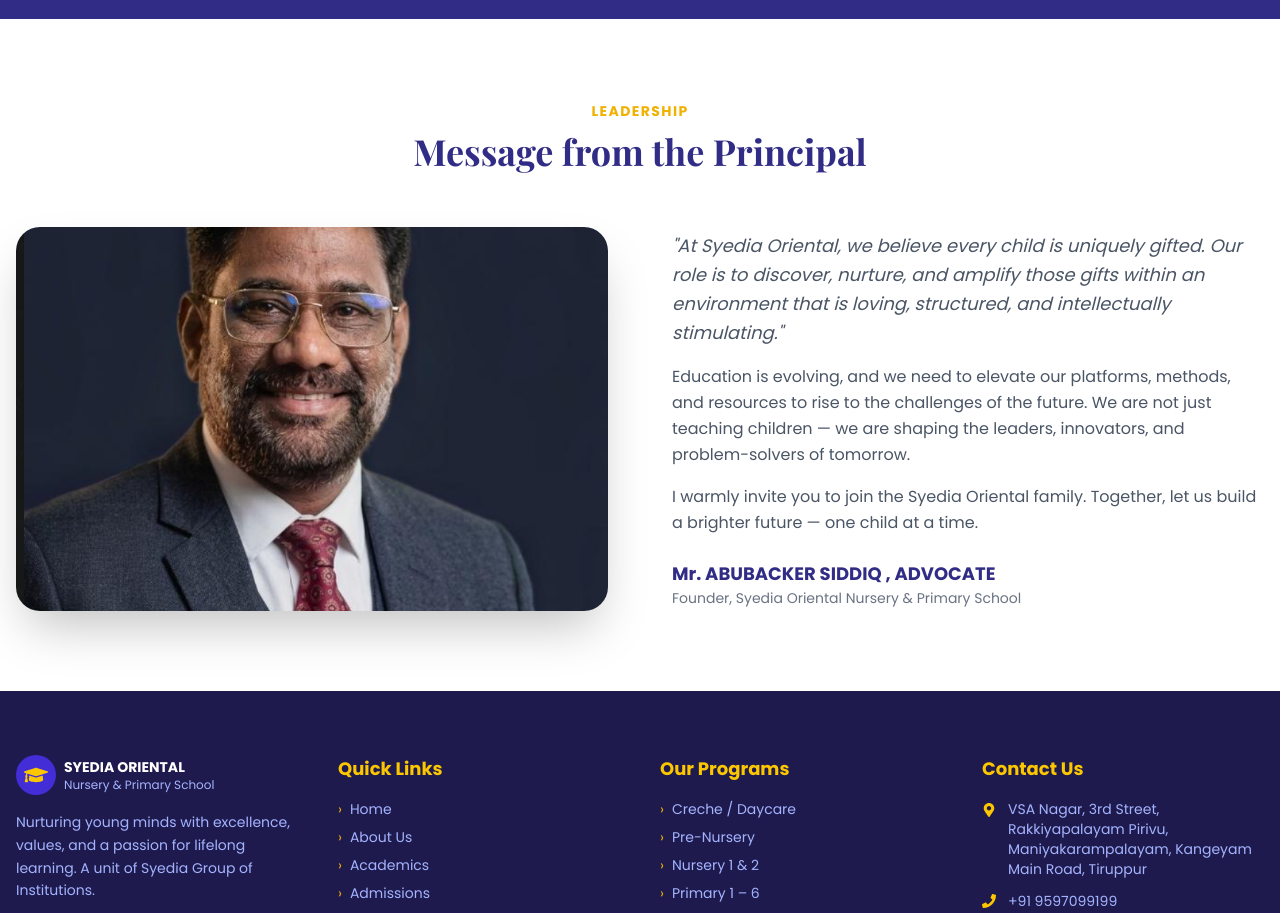
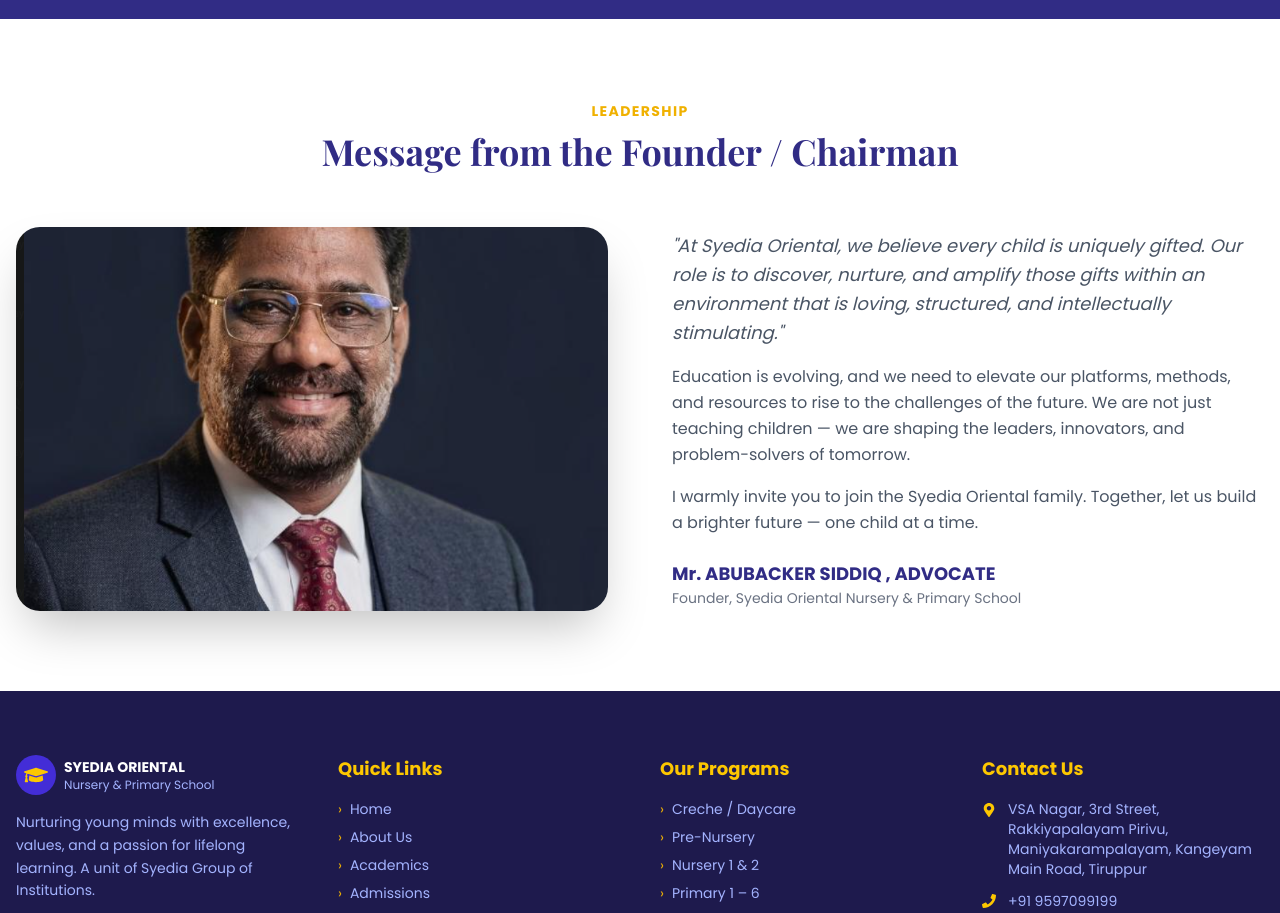
Before and after one commit to Syedjaafri/syedia-school, a React (Vite) app: page /about in a window 1280 px wide. Shown: the part 2020-2933 px from the top of the page. Built offline with nearby package versions, Linux system fonts and the light colour scheme.

Commit message:
your update

```diff
--- a/src/pages/About.tsx
+++ b/src/pages/About.tsx
@@ -137,7 +137,7 @@ export default function About() {
           <motion.div initial="hidden" whileInView="visible" viewport={{ once: true }} variants={stagger} className="text-center mb-14">
             <motion.span variants={fadeUp} className="text-yellow-500 font-bold uppercase tracking-widest text-sm">Leadership</motion.span>
             <motion.h2 variants={fadeUp} className="text-3xl sm:text-4xl font-extrabold text-indigo-900 mt-2" style={{ fontFamily: "'Playfair Display', serif" }}>
-              Message from the Principal
+              Message from the Founder / Chairman
             </motion.h2>
           </motion.div>
           <div className="grid lg:grid-cols-2 gap-16 items-center">
```
